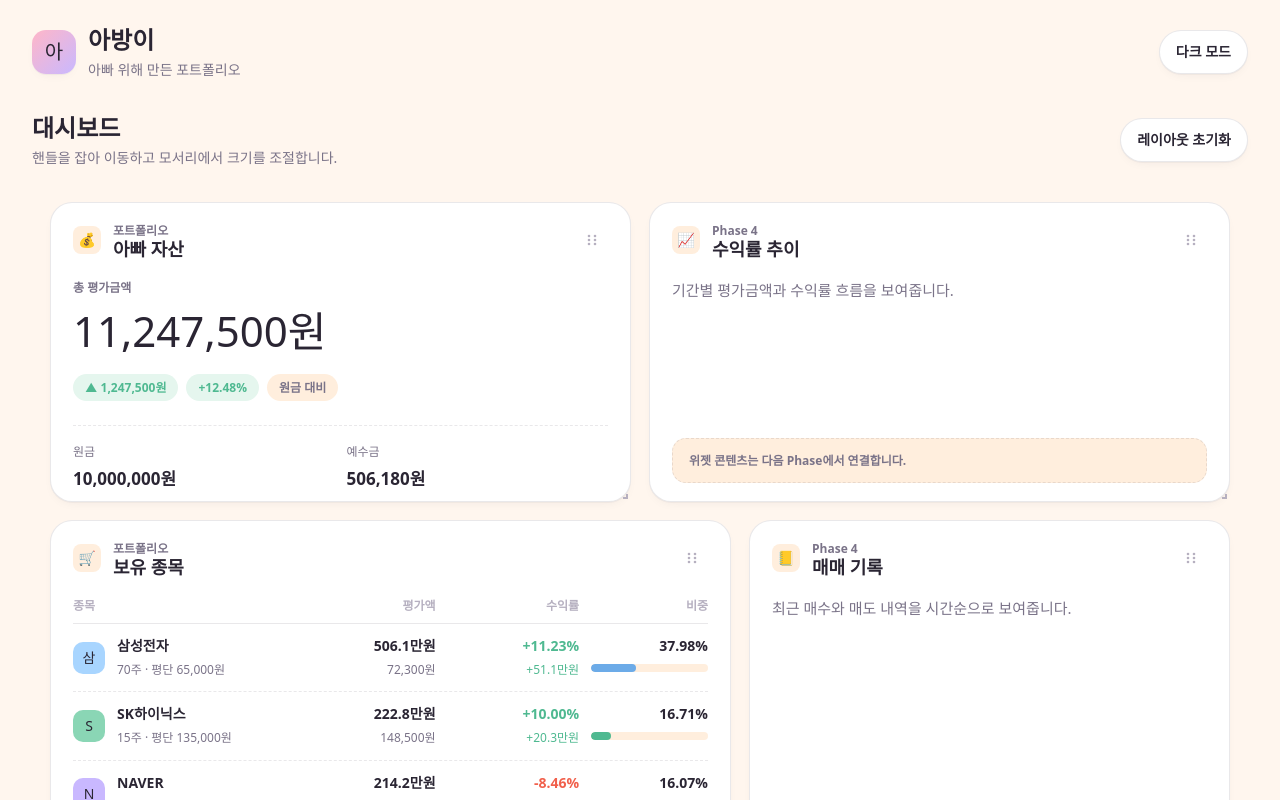
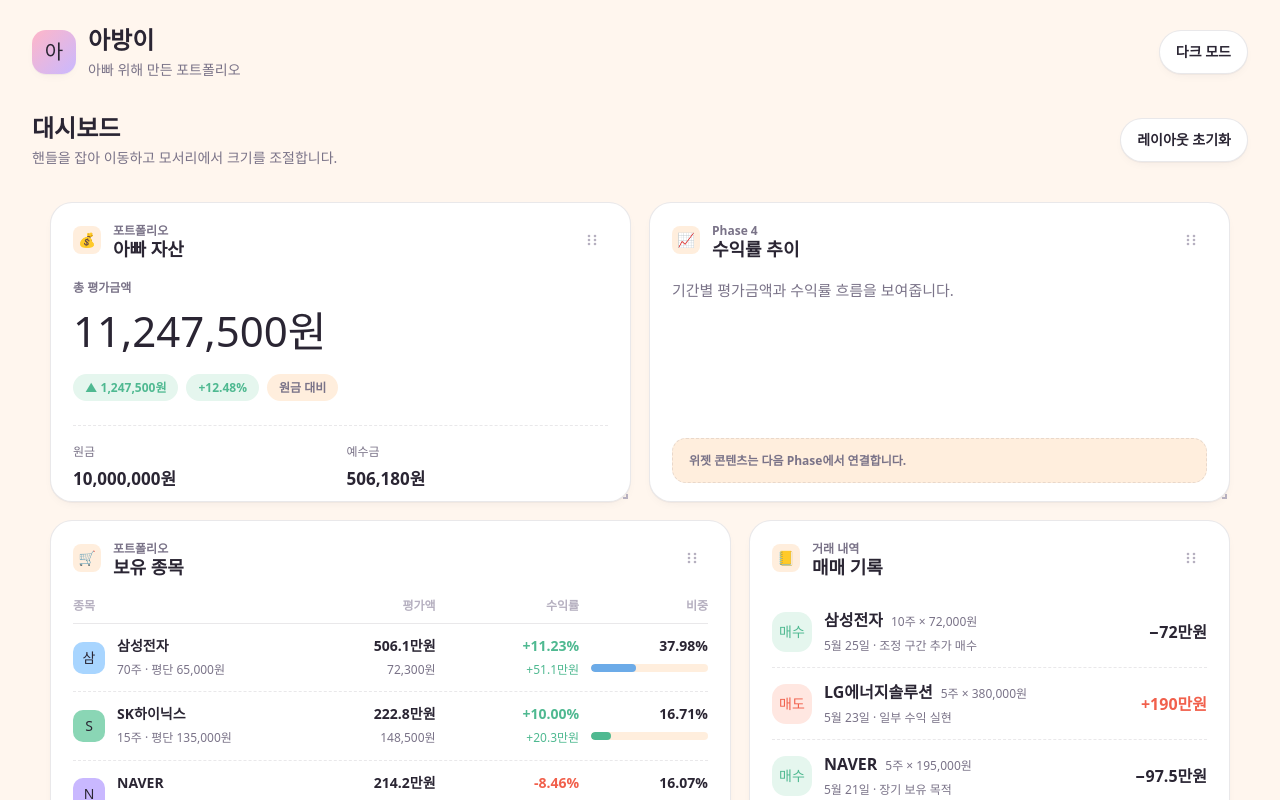
Before and after one commit to h2s0/weddingmoneyheist, a React (Vite) app: page / in a window 1280 px wide. Shown: the top 800 px of the page. Built offline with nearby package versions, Linux system fonts and the light colour scheme.

Commit message:
feat(widgets): 매매 기록 위젯 추가

```diff
--- a/src/components/dashboard/DashboardGrid.tsx
+++ b/src/components/dashboard/DashboardGrid.tsx
@@ -6,8 +6,9 @@ import { DragHandle } from '@/components/dashboard/DragHandle';
 import { fromGridLayouts, toGridLayouts } from '@/components/dashboard/layoutMapping';
 import { HoldingsWidget } from '@/components/widgets/HoldingsWidget';
 import { PortfolioSummaryWidget } from '@/components/widgets/PortfolioSummaryWidget';
+import { TransactionsWidget } from '@/components/widgets/TransactionsWidget';
 import { WidgetCard } from '@/components/widgets/WidgetCard';
-import { dashboardWidgets, holdingStates, portfolioSummaryStates } from '@/mocks';
+import { dashboardWidgets, holdingStates, portfolioSummaryStates, transactionStates } from '@/mocks';
 import { useDashboardLayoutStore } from '@/stores/dashboardLayoutStore';
 import type { DashboardWidget } from '@/types';
 
@@ -47,6 +48,10 @@ const renderWidget = (widget: DashboardWidget) => {
 
   if (widget.kind === 'holdings') {
     return <HoldingsWidget state={holdingStates.success} action={action} />;
+  }
+
+  if (widget.kind === 'transactions') {
+    return <TransactionsWidget state={transactionStates.success} action={action} />;
   }
 
   return (
--- /dev/null
+++ b/src/components/widgets/TransactionsWidget.tsx
@@ -0,0 +1,78 @@
+import type { ReactNode } from 'react';
+import { WidgetCard } from '@/components/widgets/WidgetCard';
+import { WidgetEmpty, WidgetError, WidgetLoading } from '@/components/widgets/WidgetState';
+import { classNames } from '@/lib/classNames';
+import { formatCompactCurrency, formatDate, formatNumber } from '@/lib/formatters';
+import type { MockAsyncState, Transaction } from '@/types';
+
+type TransactionsWidgetProps = {
+  state: MockAsyncState<Transaction[]>;
+  action?: ReactNode;
+};
+
+export function TransactionsWidget({ state, action }: TransactionsWidgetProps) {
+  return (
+    <WidgetCard title="매매 기록" eyebrow="거래 내역" icon="📒" action={action} className="h-full">
+      {state.status === 'loading' ? (
+        <WidgetLoading title="매매 기록 로딩" description="최근 거래 내역을 불러오는 중입니다." />
+      ) : null}
+
+      {state.status === 'error' ? (
+        <WidgetError title="불러오지 못했어요" description={state.message} />
+      ) : null}
+
+      {state.status === 'empty' ? (
+        <WidgetEmpty title="매매 기록이 없어요" description="매수와 매도 기록이 생기면 시간순으로 보여줍니다." />
+      ) : null}
+
+      {state.status === 'success' ? <TransactionList transactions={state.data} /> : null}
+    </WidgetCard>
+  );
+}
+
+function TransactionList({ transactions }: { transactions: Transaction[] }) {
+  const sortedTransactions = [...transactions].sort((a, b) => b.date.localeCompare(a.date));
+
+  return (
+    <div className="min-h-0 flex-1 overflow-auto">
+      {sortedTransactions.map((transaction) => (
+        <TransactionItem key={transaction.id} transaction={transaction} />
+      ))}
+    </div>
+  );
+}
+
+function TransactionItem({ transaction }: { transaction: Transaction }) {
+  const isBuy = transaction.type === 'buy';
+  const signedAmount = `${isBuy ? '−' : '+'}${formatCompactCurrency(transaction.totalAmount)}`;
+
+  return (
+    <article className="flex min-w-0 items-center gap-3 border-b border-dashed border-border py-3 last:border-b-0">
+      <span
+        className={classNames(
+          'flex size-10 shrink-0 items-center justify-center rounded-soft font-display text-sm',
+          isBuy ? 'bg-profit-background text-profit' : 'bg-loss-background text-loss',
+        )}
+      >
+        {isBuy ? '매수' : '매도'}
+      </span>
+
+      <div className="min-w-0 flex-1">
+        <div className="flex min-w-0 flex-wrap items-baseline gap-x-2 gap-y-1">
+          <p className="truncate font-semibold text-foreground">{transaction.name}</p>
+          <p className="text-caption text-muted">
+            {formatNumber(transaction.quantity)}주 × {formatNumber(transaction.price)}원
+          </p>
+        </div>
+        <p className="mt-1 truncate text-caption text-muted">
+          {formatDate(transaction.date)}
+          {transaction.note ? <span> · {transaction.note}</span> : null}
+        </p>
+      </div>
+
+      <p className={classNames('shrink-0 text-right font-bold', isBuy ? 'text-foreground' : 'text-loss')}>
+        {signedAmount}
+      </p>
+    </article>
+  );
+}
```
